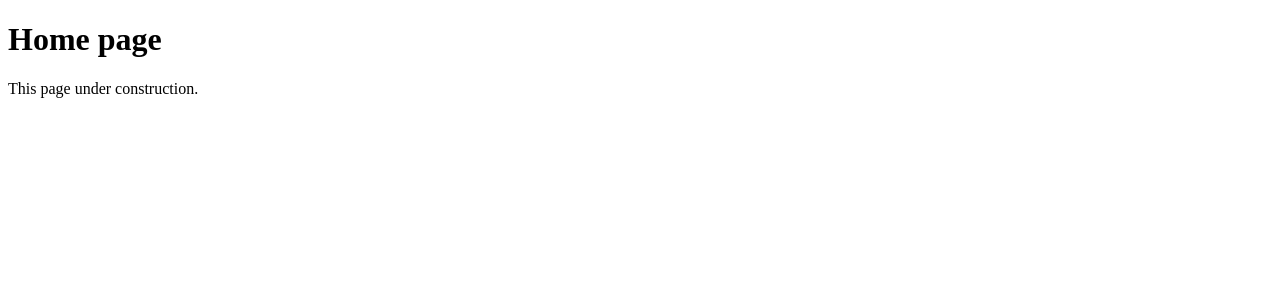
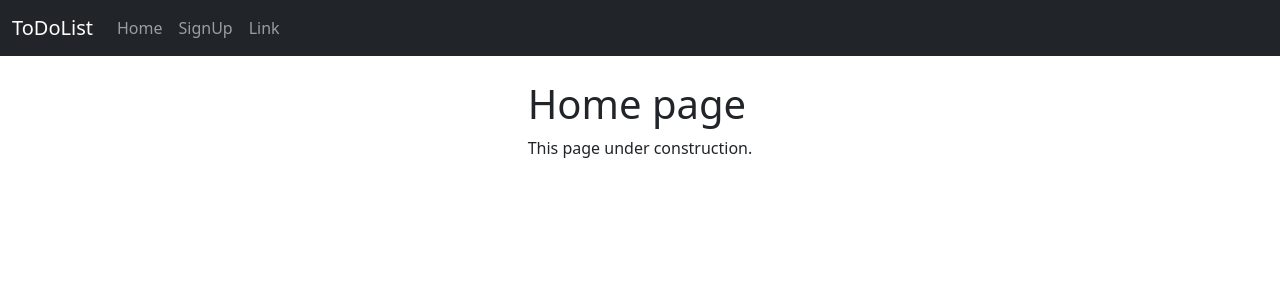
Before and after one commit to zzobaer09/todolist, a Django app: page / in a window 1280 px wide. Shown: the top 300 px of the page. Run offline with Django 4.2, Linux system fonts and the light colour scheme.

Commit message:
nav added

```diff
--- a/main/templates/main/base.html
+++ b/main/templates/main/base.html
@@ -4,14 +4,45 @@
     <meta charset="UTF-8">
     <meta http-equiv="X-UA-Compatible" content="IE=edge">
     <meta name="viewport" content="width=device-width, initial-scale=1.0">
+
+    <link href="https://cdn.jsdelivr.net/npm/bootstrap@5.2.1/dist/css/bootstrap.min.css" rel="stylesheet">
+    <script src="https://cdn.jsdelivr.net/npm/bootstrap@5.2.1/dist/js/bootstrap.bundle.min.js"></script>
+
     <title> {% block title %}{% endblock %} </title>
+
 </head>
 <body>
-    <div>
-        {% block content %}
-            Lorem ipsum dolor sit amet consectetur adipisicing elit. Aliquid a quisquam voluptatum cupiditate, nulla asperiores rerum! Quidem rerum fugiat fugit dolor illo magnam, dolore atque quos vero sed quia dicta.
-            Lorem ipsum dolor sit amet, consectetur adipisicing elit. Vel ipsam deleniti sequi error dolores non quibusdam officia reiciendis, deserunt natus fugit porro esse explicabo a, iure aliquid! Quidem, cum aut?Lorem ipsum dolor sit amet consectetur adipisicing elit. Impedit sint ipsum repudiandae similique sit at eligendi deserunt, voluptatibus modi minus molestias corrupti harum reprehenderit. Vitae quam reiciendis autem adipisci quo?
-        {% endblock %}
+
+    <nav class="navbar navbar-expand-sm navbar-dark bg-dark">
+        <div class="container-fluid">
+          <a class="navbar-brand" href="/">ToDoList</a>
+          <button class="navbar-toggler" type="button" data-bs-toggle="collapse" data-bs-target="#mynavbar">
+            <span class="navbar-toggler-icon"></span>
+          </button>
+            <div class="collapse navbar-collapse" id="mynavbar">
+                <ul class="navbar-nav me-auto">
+                    <li class="nav-item">
+                        <a class="nav-link" href="/">Home</a>
+                    </li>
+                    <li class="nav-item">
+                        <a class="nav-link" href="/signup">SignUp</a>
+                    </li>
+                    <li class="nav-item">
+                        <a class="nav-link" href="javascript:void(0)">Link</a>
+                    </li>
+                </ul>
+            </div>
+        </div>
+    </nav>
+
+    <br>
+    <div class="container d-flex align-items-center justify-content-center">
+        <div>
+            {% block content %}
+                Lorem ipsum dolor sit amet consectetur adipisicing elit. Aliquid a quisquam voluptatum cupiditate, nulla asperiores rerum! Quidem rerum fugiat fugit dolor illo magnam, dolore atque quos vero sed quia dicta.
+                Lorem ipsum dolor sit amet, consectetur adipisicing elit. Vel ipsam deleniti sequi error dolores non quibusdam officia reiciendis, deserunt natus fugit porro esse explicabo a, iure aliquid! Quidem, cum aut?Lorem ipsum dolor sit amet consectetur adipisicing elit. Impedit sint ipsum repudiandae similique sit at eligendi deserunt, voluptatibus modi minus molestias corrupti harum reprehenderit. Vitae quam reiciendis autem adipisci quo?
+            {% endblock %}
+        </div>
     </div>
 </body>
 </html>
```
